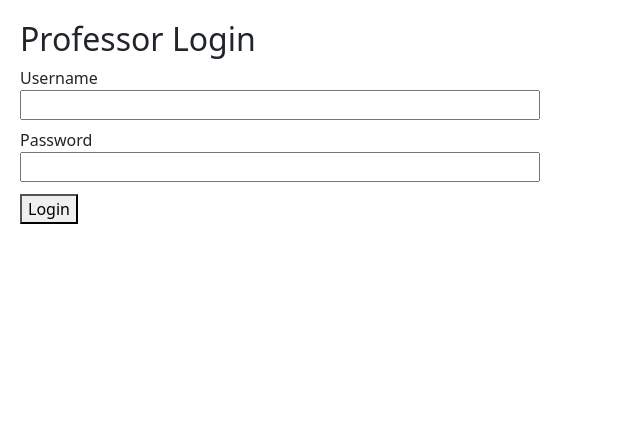
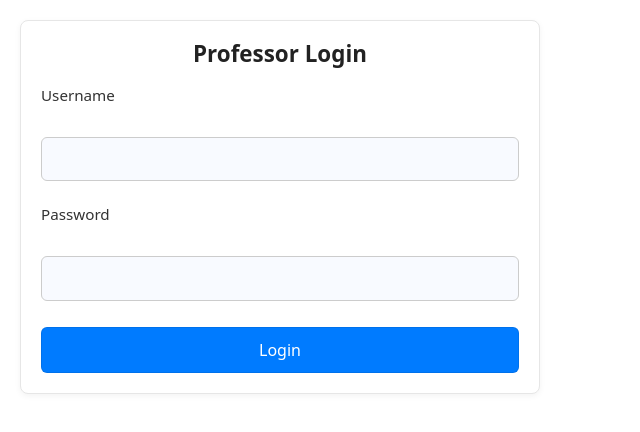
Before and after one commit to GanapathiMangipudi/T3_Automation-of-the-Academic-Section, a React (Create React App) app in the folder frontend/: page /professor-login in a window 1280 px wide. Shown: the top 432 px of the page, without its empty margins (0-640 px from the left). Built offline with nearby package versions, Linux system fonts and the light colour scheme; no server answers.

Commit message:
Update ProfessorLogin.js

```diff
--- a/frontend/src/components/ProfessorLogin.js
+++ b/frontend/src/components/ProfessorLogin.js
@@ -1,7 +1,7 @@
 // src/components/ProfessorLogin.js
 import React, { useState } from 'react';
 import { useNavigate } from 'react-router-dom';
-
+import "./ProfessorLogin.css";
 const API_ROOT = process.env.REACT_APP_API || 'http://localhost:4000';
 
 export default function ProfessorLogin() {
@@ -54,9 +54,9 @@ export default function ProfessorLogin() {
   }
 
 return (
-    <div style={{ maxWidth: 520, margin: 20 }}>
+    <div className="login-wrapper" style={{ maxWidth: 520, margin: 20 }}>
       <h2>Professor Login</h2>
-      <form onSubmit={handleLogin}>
+      <form className="login-form" onSubmit={handleLogin}>
         <div>
           <label>Username</label><br/>
           <input
```
